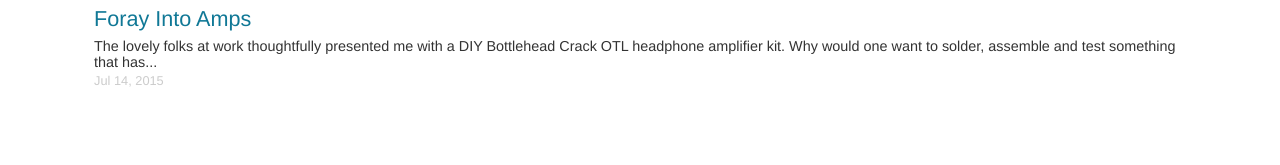
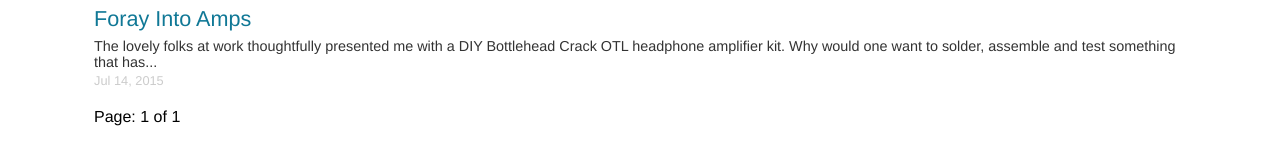
Before and after one commit to willemave/willemsavenue, a Jekyll site: the page built from index.html, in a window 1280 px wide. Shown: the part 262-427 px from the top of the page. Built offline with Jekyll 4.4.1, drawn with Linux system fonts in a browser that asks for light colours; the list of posts is cut into pages by our own code.

Commit message:
Fix pagination.

```diff
--- a/_config.yml
+++ b/_config.yml
@@ -4,7 +4,7 @@
 description:        >
   Musings on life, technology and audio.
 baseurl:            "" # the subpath of your site, e.g. /blog/
-url:                "http://willemave.com" # the base hostname & protocol for your site
+url:                "http://willemsavenue.com" # the base hostname & protocol for your site
 twitter_username:   willemaw
 github_username:    willemave
 date_format:        "%b %-d, %Y"
@@ -38,7 +38,6 @@
 baseurl: "" # does not include hostname
 show_dir_listing: false
 
-
 # Google analytics
 google_analytics: UA-22360258-2
 
@@ -48,7 +47,6 @@
 show_post_footers:  false
 show_social_icons:  false
 
-# Build settings
 # Build settings
 markdown:           kramdown
 redcarpet:
@@ -84,5 +82,5 @@
   debug: true
   # The default document collection to paginate if nothing is specified ('posts' is default)
   collection: 'posts'
-  per_page: 10
+  per_page: 8
   sort_reverse: true
--- a/_includes/pagination.html
+++ b/_includes/pagination.html
@@ -1,16 +1,11 @@
 <div class="pagination clearfix mb1 mt2">
-  <div class="left">
-    {% if paginator.previous_page %}
-      {% if paginator.page == 2 %}
-        <a class="pagination-item" href="{{ site.baseurl }}/">{{ site.data.text.pagination.newer }}</a>
-      {% else %}
-        <a class="pagination-item" href="{{ site.baseurl }}/page{{paginator.previous_page}}/">{{ site.data.text.pagination.newer }}</a>
-      {% endif %}
-    {% endif %}
-  </div>
-  <div class="right">
-    {% if paginator.next_page %}
-      <a class="pagination-item" href="{{ site.baseurl }}/page{{paginator.next_page}}/">{{ site.data.text.pagination.older }}</a>
-    {% endif %}
-  </div>
+  {% if paginator.previous_page %}
+    <a href="{{ paginator.previous_page_path }}" class="previous">Previous</a>
+  {% else %}
+  {% endif %}
+  <span class="page_number ">Page: {{ paginator.page }} of {{ paginator.total_pages }}</span>
+  {% if paginator.next_page %}
+    <a href="{{ paginator.next_page_path }}" class="next">Next</a>
+  {% else %}
+  {% endif %}
 </div>
```
Also changed, not shown: books.html (+22 -1 lines).
